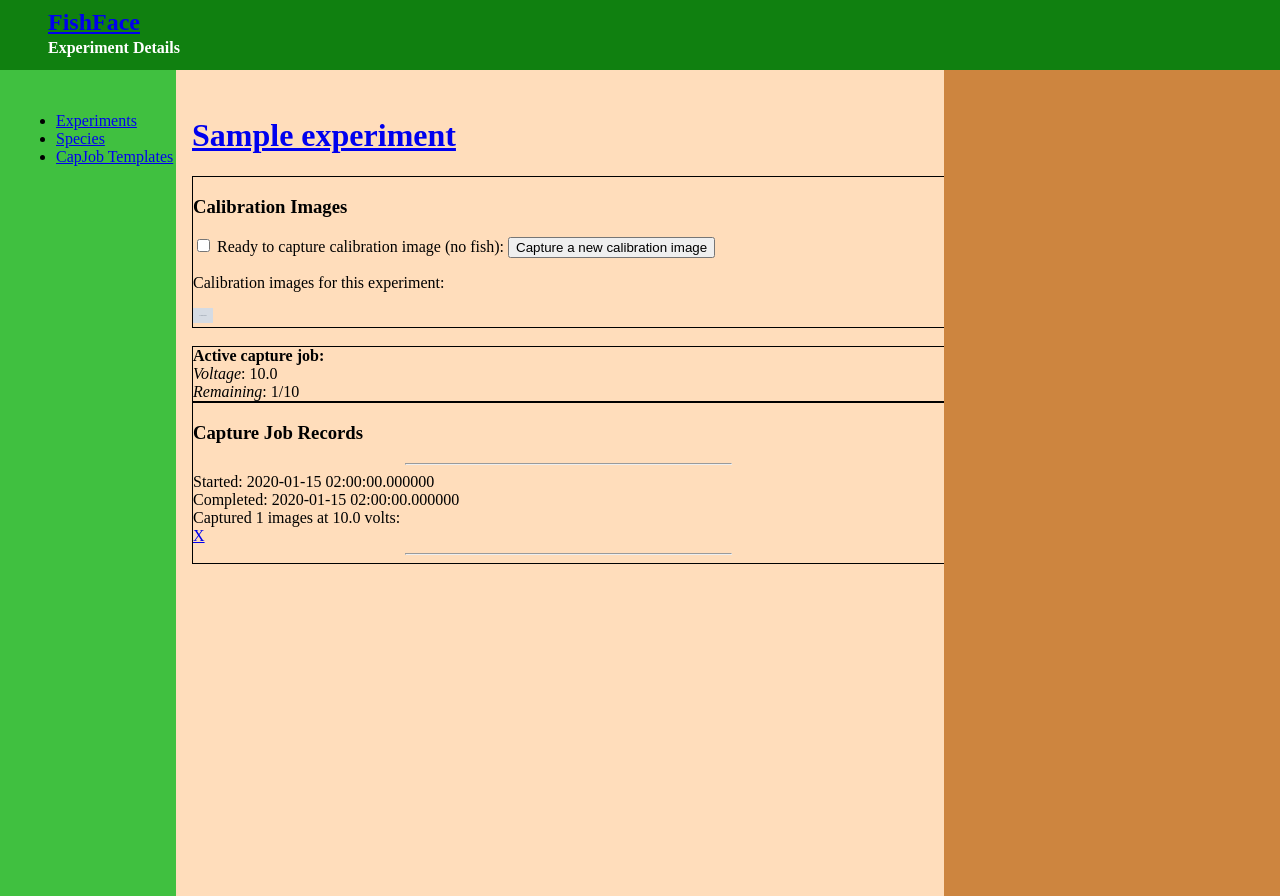
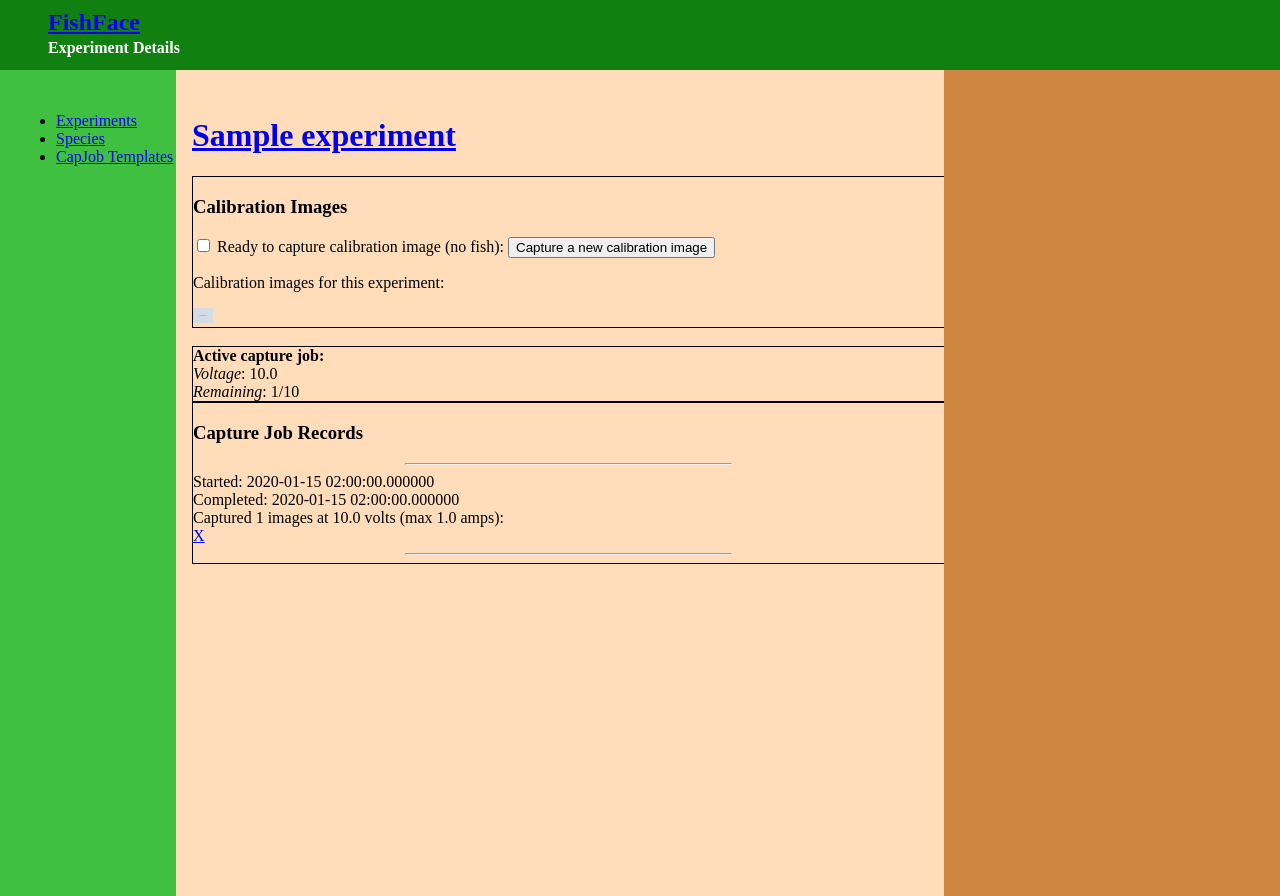
Before and after one commit to wil-langford/FishFace2, a Django app: page /fishface/xp/capture/1/ in a window 1280 px wide. Run offline with Django 3.2, Linux system fonts and the light colour scheme; tables that the repository leaves empty hold one stand-in row (values such as "Sample post"); grey boxes marked "Sample" are stand-in pictures; parts of the project's set-up code (start-up, migrations or seed data) failed here and were passed over.

Commit message:
Modified CJRs to include current field.

```diff
--- a/django_fishface/djff/models.py
+++ b/django_fishface/djff/models.py
@@ -95,6 +95,7 @@ class Experiment(models.Model):
 class CaptureJobRecord(models.Model):
     xp = models.ForeignKey(Experiment)
     voltage = models.FloatField(default=0)
+    current = models.FloatField(default=18)
 
     job_start = models.DateTimeField(null=True, blank=True)
     running = models.NullBooleanField(default=None)
--- a/django_fishface/djff/templates/djff/xp_detail.html
+++ b/django_fishface/djff/templates/djff/xp_detail.html
@@ -83,7 +83,8 @@
         {% for cjr, imageset in images_by_cjr %}
             Started: {{ cjr.job_start }}<br>
             Completed: {{ cjr.job_stop }}<br>
-            Captured {{ imageset.count }} images at {{ cjr.voltage }} volts:<br>
+            Captured {{ imageset.count }} images at {{ cjr.voltage }}
+            volts (max {{ cjr.current }} amps):<br>
             {% for img in imageset %}
                 {{ img.linked_inline_bullet|mark_safe }}
             {% endfor %}
```
